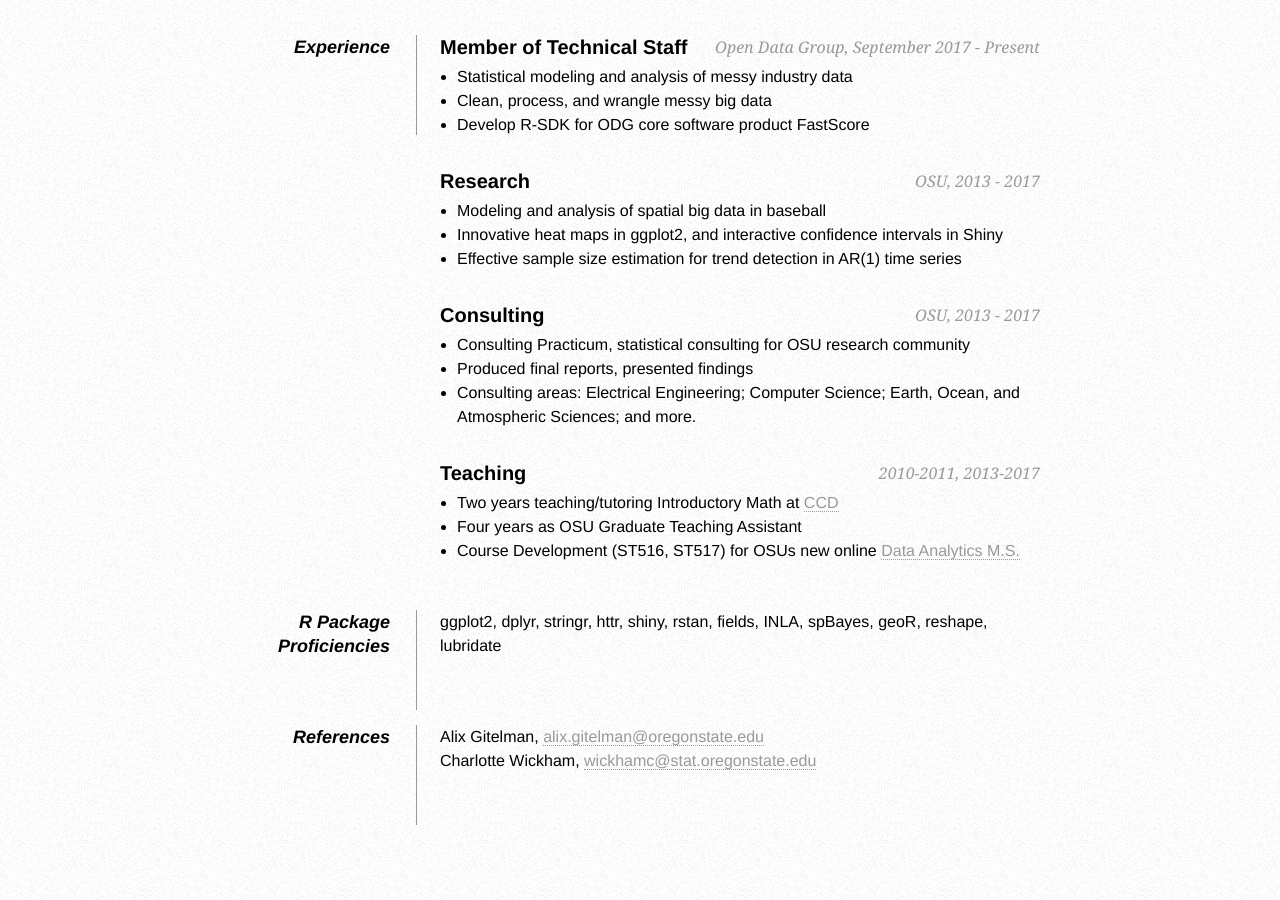
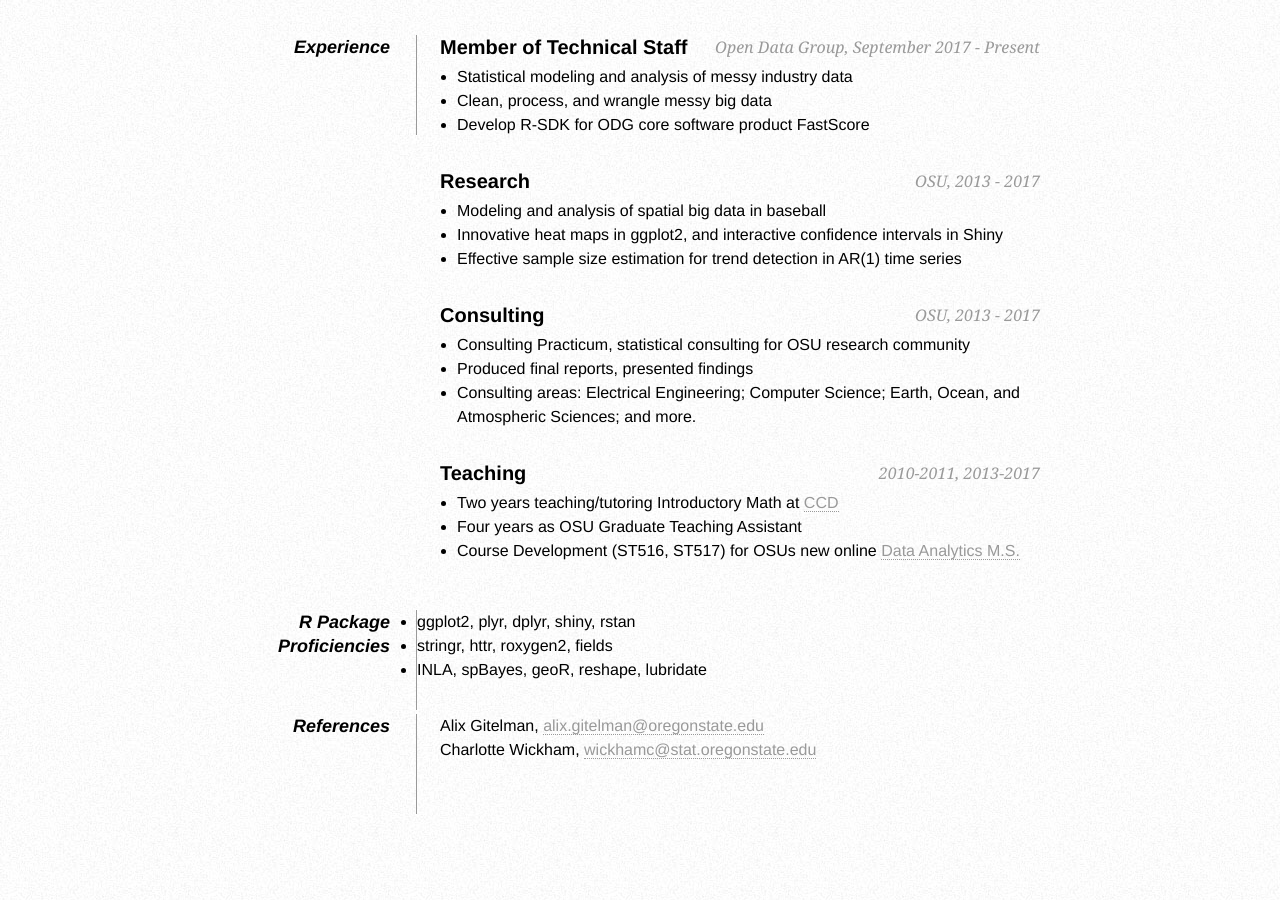
Before and after one commit to cwcomiskey/cwcomiskey.github.io, a Jekyll site: the page resume/index.html, which Jekyll copies as it is, in a window 1280 px wide and 900 px high, scrolled down 809 px. Built offline with Jekyll 4.4.1, drawn with Linux system fonts in a browser that asks for light colours.

Commit message:
Update index.html

```diff
--- a/resume/index.html
+++ b/resume/index.html
@@ -148,9 +148,16 @@
             <dd class="clear"></dd>
 
             <dt> R Package Proficiencies </dt>
-            <dd> ggplot2, dplyr, stringr, httr, shiny, rstan, fields, INLA, spBayes, geoR, reshape, lubridate </dd>
+		<ul>
+			<li> ggplot2, plyr, dplyr, shiny, rstan </li>
+			<li> stringr, httr, roxygen2, fields </li>
+			<li> INLA, spBayes, geoR, reshape, lubridate </li>
+            	</ul
+            <dd class="clear"></dd>
 
-            <dd class="clear"></dd>
+
+
+
 
             <dt>References</dt>
             <dd>Alix Gitelman, <a class="email" href="mailto:alix.gitelman@oregonstate.edu">alix.gitelman@oregonstate.edu</a> </dd>
```
